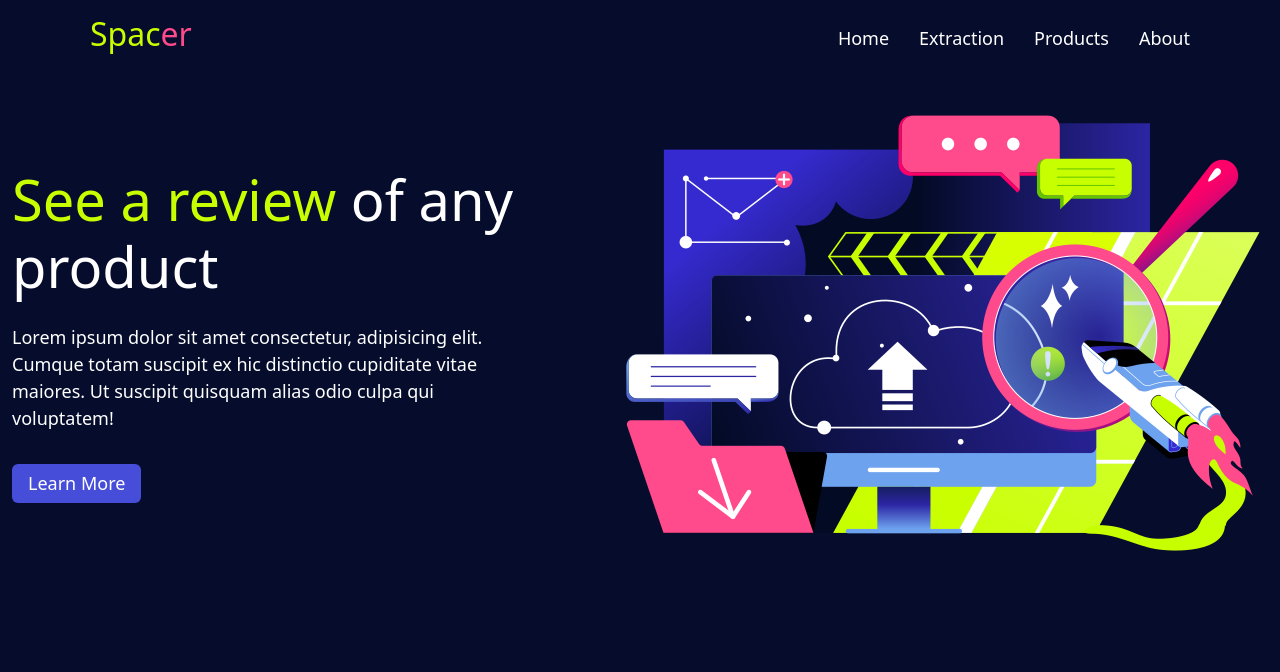
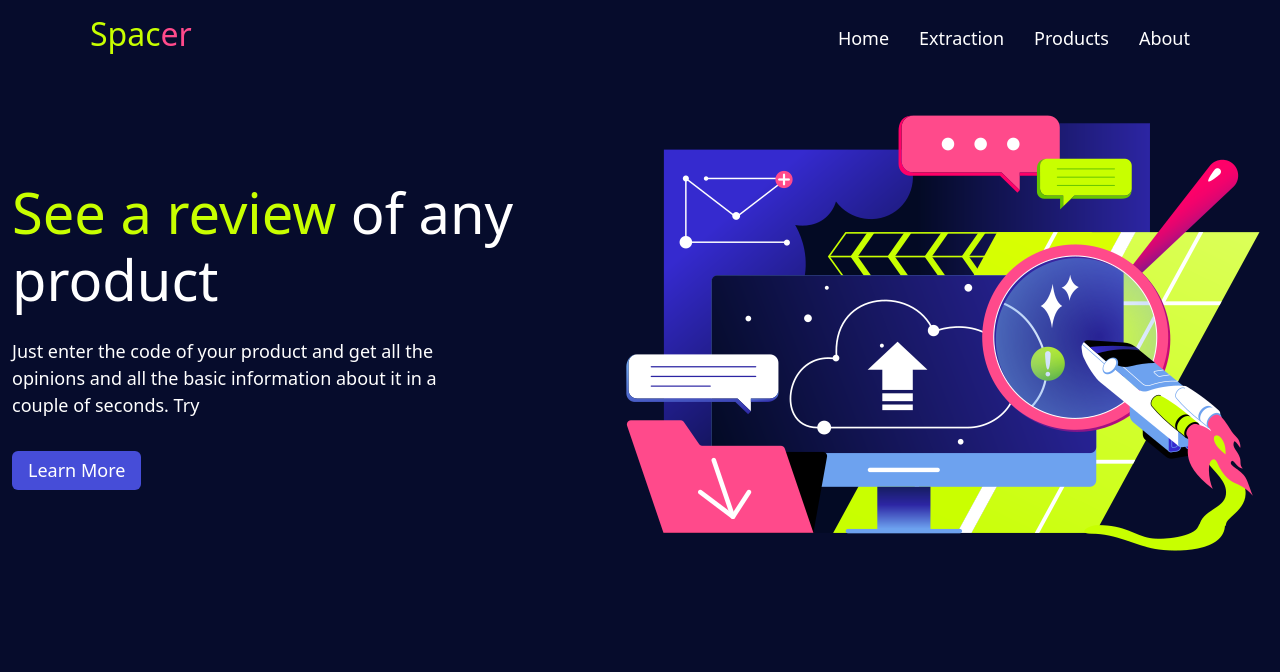
Before and after one commit to Alex-Hlatsko/spacer, a Flask app: page / in a window 1280 px wide. Shown: the top 672 px of the page. Run offline with Flask 2, Linux system fonts and the light colour scheme.

Commit message:
text on home page

```diff
--- a/app/templates/index.html
+++ b/app/templates/index.html
@@ -9,7 +9,7 @@
 <div class="content" >
     <div class="content__text" data-aos="fade-up">
         <h1 class="title"><span class="text__green">See a review</span> of any product</h1>
-        <p class="sub__title mt-4">Lorem ipsum dolor sit amet consectetur, adipisicing elit. Cumque totam suscipit ex hic distinctio cupiditate vitae maiores. Ut suscipit quisquam alias odio culpa qui voluptatem!</p>
+        <p class="sub__title mt-4">Just enter the code of your product and get all the opinions and all the basic information about it in a couple of seconds. Try</p>
         <a href="/about" class="btn mt-3">Learn More</a>
     </div>
     <div class="content__img">
```
